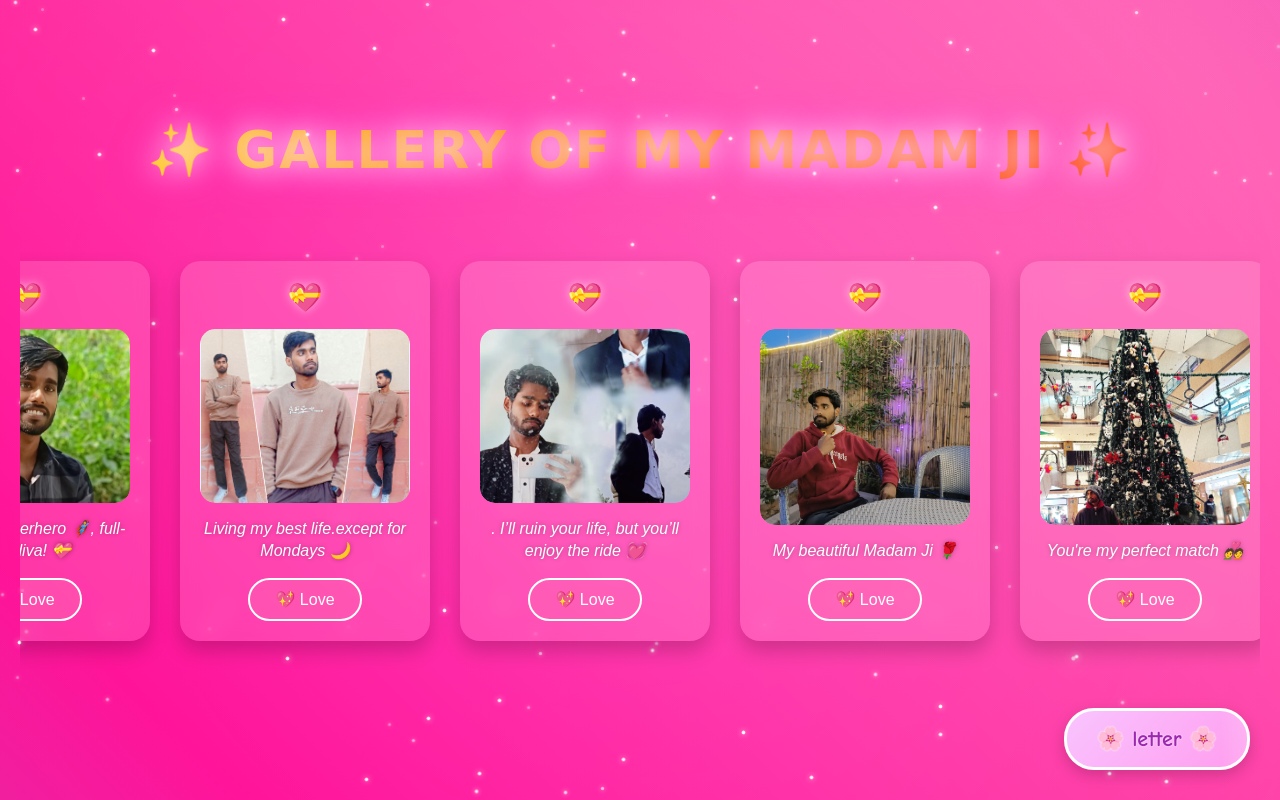
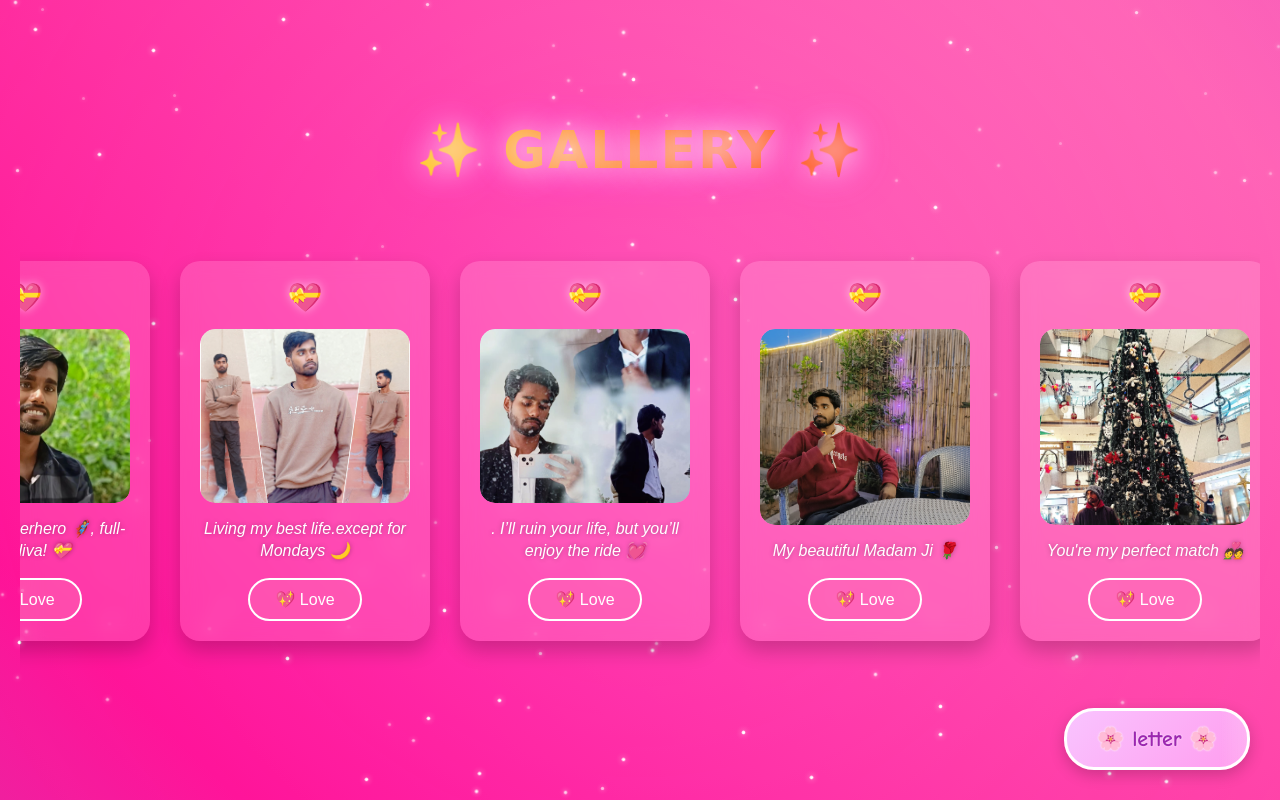
Before and after one commit to sonuyadav933/pic, a plain HTML site: page gallary.html in a window 1280 px wide. Drawn offline with Linux system fonts and the light colour scheme.

Commit message:
Update gallary.html

```diff
--- a/gallary.html
+++ b/gallary.html
@@ -465,7 +465,7 @@
 </head>
 <body>
     <div class="color-overlay"></div>
-    <h1 class="main-heading">✨ Gallery of My Madam Ji ✨</h1>
+    <h1 class="main-heading">✨ Gallery ✨</h1>
     <div class="stars"></div>
     <div class="gallery-container">
         <div class="gallery">
```
